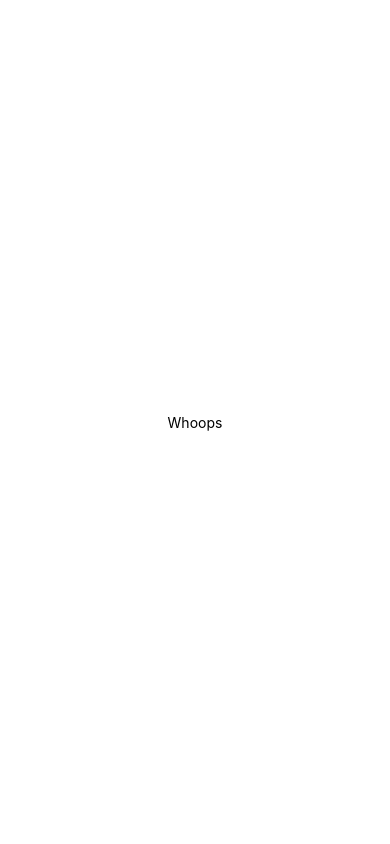
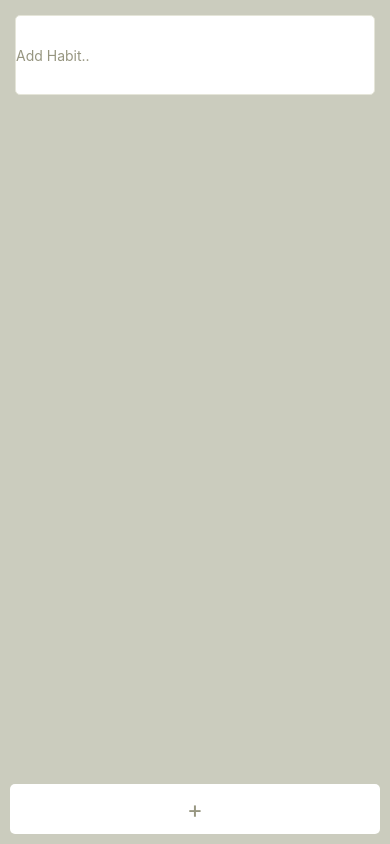
Before and after one commit to pmayur/habits-app, a React Native app: screen / in a window 390 px wide. Built offline with nearby package versions, Linux system fonts and the light colour scheme.

Commit message:
Add Text Input field for Habits

```diff
--- a/App.js
+++ b/App.js
@@ -1,16 +1,40 @@
 import React from 'react';
-import { StyleSheet, Text, View, StatusBar } from 'react-native';
+import { StyleSheet, Text, View, TextInput, StatusBar, TouchableOpacity, Image } from 'react-native';
+
+import Frequency from './Components/utils/selection'
 
 export default class App extends React.Component {
+
+   buttonPressed() {
+      var atta = Frequency.Daily
+      console.log(atta)
+   }
+
+   handleHabit(e) {
+      console.log(e)
+   }
+
    render() {
       return (
 
-         <View style = {styles.container}>
-            <StatusBar hidden/>
-            <Text>
-               Whoops
-            </Text>
+         <View style={styles.container}>
+            <StatusBar hidden />
+
+            <TextInput
+               style={styles.input}
+               underlineColorAndroid="transparent"
+               placeholder="Add Habit.."
+               placeholderTextColor="#979681"
+               autoCapitalize="none"
+               onChangeText={this.handleHabit}
+            />
+
+            <TouchableOpacity activeOpacity={.8} style={styles.fullWidthButton} onPress={this.buttonPressed}>
+               <Text style={styles.fullWidthButtonText}>+</Text>
+            </TouchableOpacity>
+
          </View>
+
       );
    }
 }
@@ -18,8 +42,31 @@ export default class App extends React.Component {
 const styles = StyleSheet.create({
    container: {
       flex: 1,
-      backgroundColor: '#fff',
+      backgroundColor: '#CBCCBE',
       alignItems: 'center',
+      justifyContent: 'space-between',
+   },
+   input: {
+      margin: 15,
+      height: 80,
+      backgroundColor: 'white',
+      alignSelf: 'stretch',
+      borderColor: '#E5E5D9',
+      borderRadius: 5,
+      borderWidth: 1
+   },
+   fullWidthButton: {
+      backgroundColor: 'white',
+      height: 50,
+      margin: 10,
+      alignSelf: 'stretch',
+      borderRadius: 5,
+      flexDirection: 'row',
       justifyContent: 'center',
+      alignItems: "center",
+   },
+   fullWidthButtonText: {
+      fontSize: 24,
+      color: '#979681'
    },
 });
```
